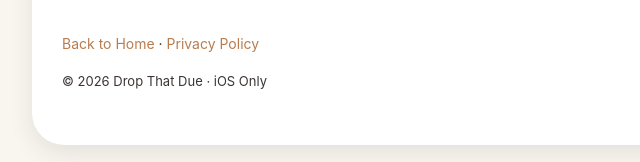
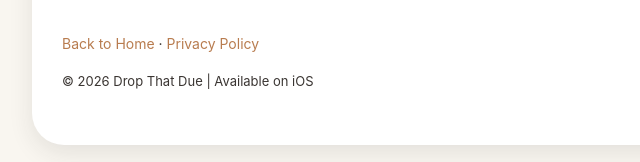
Before and after one commit to YangZhendong394/dropthatduesupport, a plain HTML site: page index.html in a window 1280 px wide. Shown: the part 863-1025 px from the top of the page, 258-898 px from the left. Drawn offline with Linux system fonts and the light colour scheme.

Commit message:
Update index.html

```diff
--- a/index.html
+++ b/index.html
@@ -102,7 +102,7 @@
 
         <div class="footer">
             <p><a href="index.html">Back to Home</a> · <a href="https://yangzhendong394.github.io/dropthatdueprivacy/">Privacy Policy</a></p>
-            <p style="margin-top: 12px; font-size: 13px;">© 2026 Drop That Due · iOS Only</p>
+            <p style="margin-top: 12px; font-size: 13px;">© 2026 Drop That Due | Available on iOS</p>
         </div>
     </div>
 </body>
```
